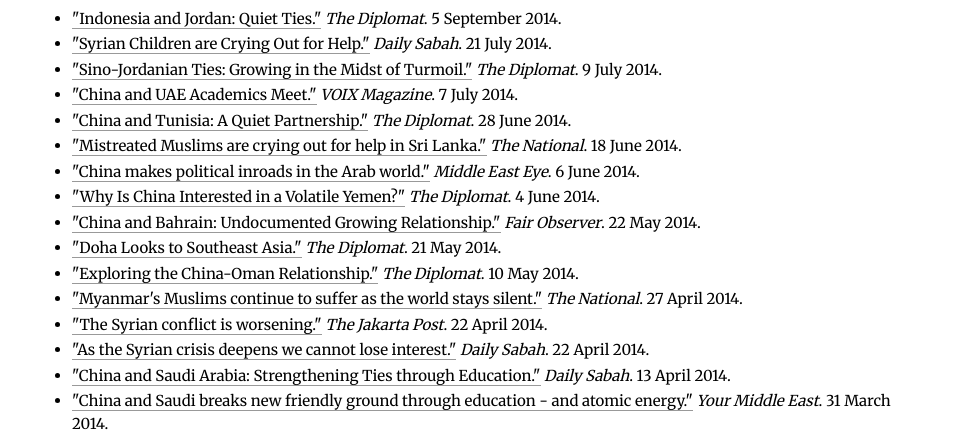
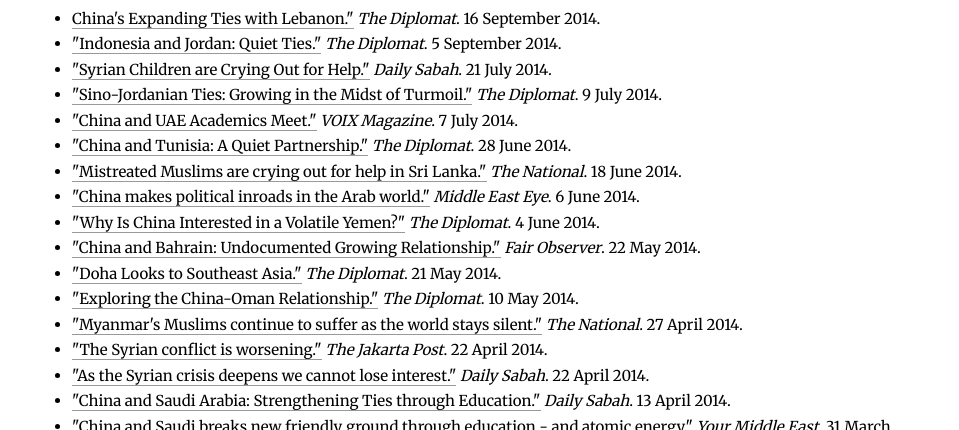
Before and after one commit to zulfikars/zulfikars.github.io, a plain HTML site: page index.html in a window 1280 px wide. Shown: the part 670-1100 px from the top of the page, without its empty margins (160-1119 px from the left). Drawn offline with Linux system fonts and the light colour scheme.

Commit message:
16 September

```diff
--- a/index.html
+++ b/index.html
@@ -38,6 +38,7 @@
 	</div>
 
 	<ul>
+		<li><a href="http://thediplomat.com/2014/09/chinas-expanding-lebanon-ties/">China's Expanding Ties with Lebanon."</a> <i>The Diplomat</i>. 16 September 2014.</li>
 		<li><a href="http://thediplomat.com/2014/09/indonesia-and-jordan-hidden-ties/">"Indonesia and Jordan: Quiet Ties."</a> <i>The Diplomat</i>. 5 September 2014.</li>
 		<li><a href="http://www.dailysabah.com/opinion/2014/07/21/syrian-children-are-crying-out-for-help">"Syrian Children are Crying Out for Help."</a> <i>Daily Sabah</i>. 21 July 2014.</li>
 		<li><a href="http://thediplomat.com/2014/07/sino-jordanian-ties-growing-in-the-midst-of-turmoil/">"Sino-Jordanian Ties: Growing in the Midst of Turmoil."</a> <i>The Diplomat</i>. 9 July 2014.</li>
```
